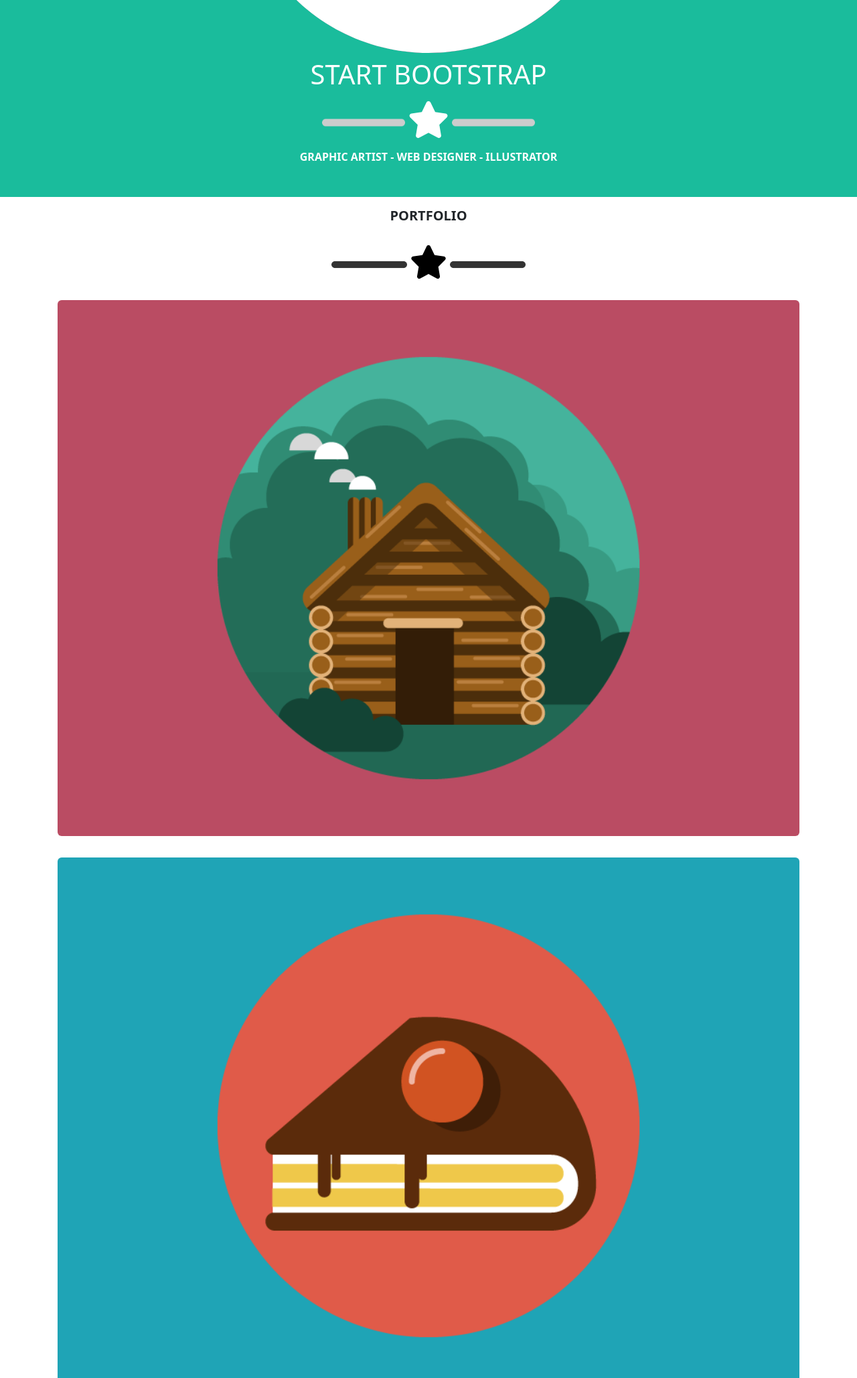
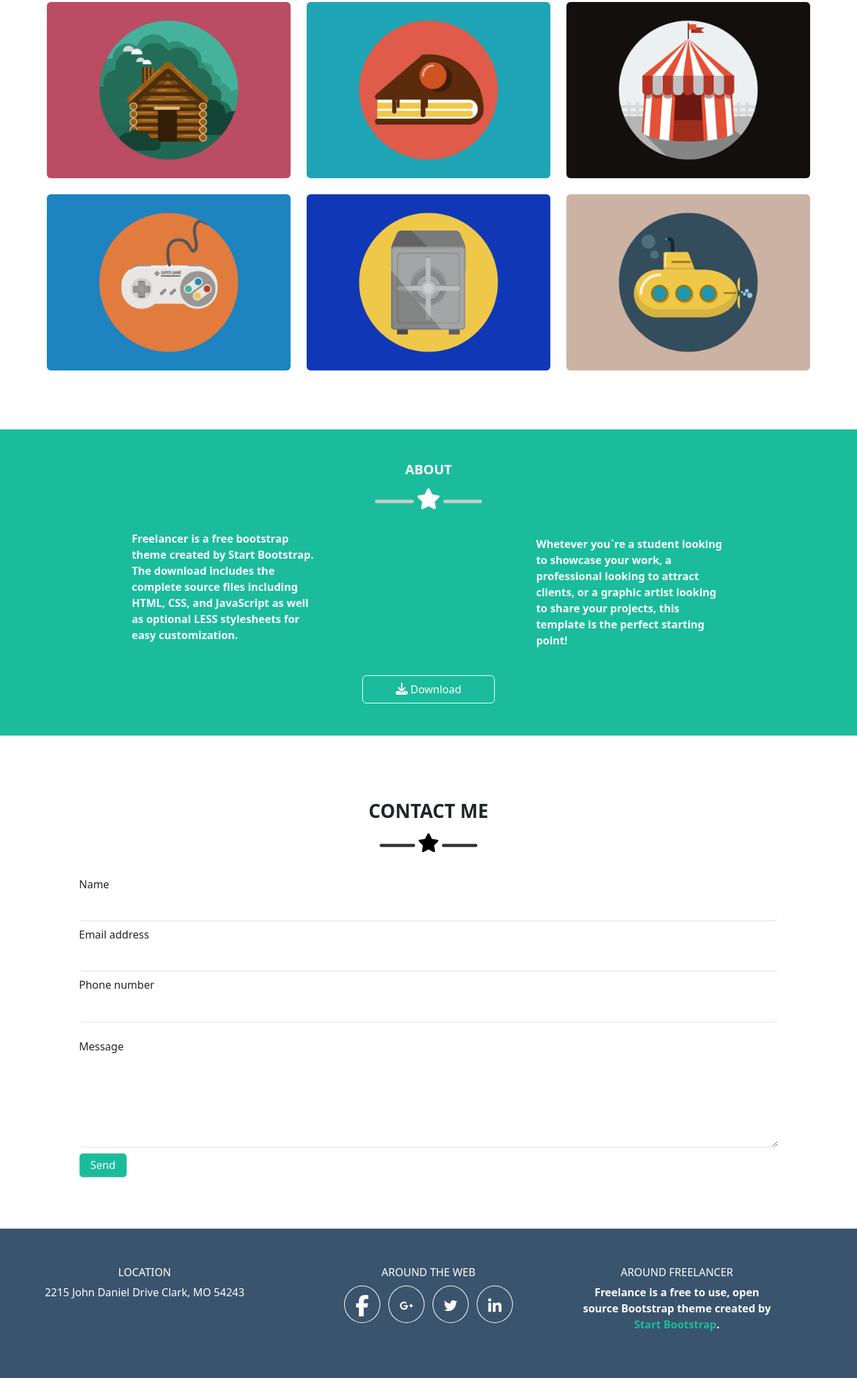
Before and after one commit to michelealiffi/html-css-bootstrap-freelancer, a plain HTML site: page index.html in a window 1280 px wide. Shown: the part 683-2740 px from the top of the page at 67% size. Drawn offline with nearby package versions, Linux system fonts and the light colour scheme.

Commit message:
Finish project and all layout

```diff
--- a/index.html
+++ b/index.html
@@ -10,140 +10,131 @@
 </head>
 <body>
     <header>
-        <nav class="navbar bg_ocean_dark p-3 fixed-top">
+        <div class="container-fluid">
+            <nav class="navbar navbar-expand-lg bg_ocean_dark p-3 fixed-top">
                 <div class="container-fluid">
                   <a class="navbar-brand fw-bold text-white" href="#">START BOOTSTRAP</a>
-              <button class="navbar-toggler navbar-dark bg_ocean_dark" type="button" data-bs-toggle="offcanvas" data-bs-target="#offcanvasNavbar" aria-controls="offcanvasNavbar" aria-label="Toggle navigation">
+                  <button class="navbar-toggler navbar-dark bg_ocean_dark" type="button" data-bs-toggle="collapse" data-bs-target="#navbarNav" aria-controls="navbarNav" aria-expanded="false" aria-label="Toggle navigation">
                     <span class="navbar-toggler-icon"></span>
                   </button>
-              <div class="offcanvas offcanvas-end" tabindex="-1" id="offcanvasNavbar" aria-labelledby="offcanvasNavbarLabel">
-                <div class="offcanvas-header">
-                  <h5 class="offcanvas-title" id="offcanvasNavbarLabel">Offcanvas</h5>
-                  <button type="button" class="btn-close" data-bs-dismiss="offcanvas" aria-label="Close"></button>
-                </div>
-                <div class="offcanvas-body">
-                  <ul class="navbar-nav justify-content-end flex-grow-1 pe-3">
+                    <div class="collapse navbar-collapse" id="navbarNav">
+                      <ul class="navbar-nav justify-content-end flex-grow-1 pe-3 ms-auto text-uppercase">
                         <li class="nav-item">
-                      <a class="nav-link active" aria-current="page" href="#">Home</a>
+                          <a class="nav-link active fw-semibold" aria-current="page" href="#">Portfolio</a>
                         </li>
                         <li class="nav-item">
-                      <a class="nav-link" href="#">Link</a>
+                          <a class="nav-link active fw-semibold" href="#">About</a>
                         </li>
-                    <li class="nav-item dropdown">
-                      <a class="nav-link dropdown-toggle" href="#" role="button" data-bs-toggle="dropdown" aria-expanded="false">
-                        Dropdown
-                      </a>
-                      <ul class="dropdown-menu">
-                        <li><a class="dropdown-item" href="#">Action</a></li>
-                        <li><a class="dropdown-item" href="#">Another action</a></li>
-                        <li>
-                          <hr class="dropdown-divider">
-                        </li>
-                        <li><a class="dropdown-item" href="#">Something else here</a></li>
-                      </ul>
+                        <li class="nav-item">
+                            <a class="nav-link active fw-semibold" href="#">Contact</a>
                         </li>
                       </ul>
-                  <form class="d-flex mt-3" role="search">
-                    <input class="form-control me-2" type="search" placeholder="Search" aria-label="Search">
-                    <button class="btn btn-outline-success" type="submit">Search</button>
-                  </form>
-                </div>
                     </div>
                 </div>
             </nav>
+        </div>
     </header>
     <main>
+        <section id="jumbo">
             <div class="container-fluid bg_better">
                 <div class="row justify-content-center py-5">
-                <div class="text-center text-white">
-                    <img class="img-fluid col-6 py-2 pt-5" src="img/avatar.svg" alt="Profile Picture">
+                    <div class="col-10 text-center text-white">
+                        <img class="img-fluid col-6 py-2 pt-5" src="img/avatar.svg" alt="Profile Picture" id="avatar">
                         <h1 class="fs-1">START BOOTSTRAP</h1>
                         <div class="p-2">
-                        <img class="w_10 filter" src="img/line-27325_1280.webp" alt="">
-                        <img class="w_5 pb-2 filter" src="img/star-solid.svg" alt="">
-                        <img class="w_10 filter" src="img/line-27325_1280.webp" alt="">
+                            <img class="w_10 line filter" src="img/line-27325_1280.webp" alt="">
+                            <img id="star" class="w_5 pb-2 filter" src="img/star-solid.svg" alt="">
+                            <img class="w_10 line filter" src="img/line-27325_1280.webp" alt="">
                         </div>
                         <div class="text-uppercase fw-semibold">Graphic Artist - Web Designer - Illustrator</div>
                     </div>
                 </div>
             </div>
+        </section>
+        <section id="portfolio">
             <div class="container p-0 text-center">
                 <p class="h2 text-uppercase py-3 text-center fs-5 fw-semibold">Portfolio</p>
                 <div class="p-2">
-                <img class="w_10" src="img/line-27325_1280.webp" alt="">
-                <img class="w_5 pb-2" src="img/star-solid.svg" alt="">
-                <img class="w_10" src="img/line-27325_1280.webp" alt="">
+                    <img class="w_10 line" src="img/line-27325_1280.webp" alt="">
+                    <img id="star" class="w_5 pb-2" src="img/star-solid.svg" alt="">
+                    <img class="w_10 line" src="img/line-27325_1280.webp" alt="">
                 </div>
-            <div class="row text-center">
-                <div class="">
-                    <div class="m-3">
+                <div class="row text-center mt-2">
+                    <div class="col-12 col-md-6 col-lg-4 p-auto">
+                        <div class="m-3 m-md-0 mb-md-4">
                             <img class="w-100 rounded" src="img/cabin.png" alt="Cabin">
                         </div>
                     </div>
-                <div class="">
-                    <div class="m-3">
+                    <div class="col-12 col-md-6 col-lg-4">
+                        <div class="m-3 m-md-0 mb-md-4">
                             <img class="w-100 rounded" src="img/cake.png" alt="Cake">
                         </div>
                     </div>
-                <div class="">
-                    <div class="m-3">
+                    <div class="col-12 col-md-6 col-lg-4">
+                        <div class="m-3 m-md-0 mb-md-4">
                             <img class="w-100 rounded" src="img/circus.png" alt="Circus">
                         </div>
                     </div>
-                <div class="">
-                    <div class="m-3">
+                    <div class="col-12 col-md-6 col-lg-4">
+                        <div class="m-3 m-md-0 mb-md-4">
                             <img class="w-100 rounded" src="img/game.png" alt="Game">
                         </div>
                     </div>
-                <div class="">
-                    <div class="m-3">
+                    <div class="col-12 col-md-6 col-lg-4">
+                        <div class="m-3 m-md-0 mb-md-4">
                             <img class="w-100 rounded" src="img/safe.png" alt="Safe">
                         </div>
                     </div>
-                <div class="mb-3">
-                    <div class="m-3">
+                    <div class="col-12 col-md-6 col-lg-4 mb-3">
+                        <div class="m-3 m-md-0 mb-md-4">
                             <img class="w-100 rounded" src="img/submarine.png" alt="Submarine">
                         </div>
                     </div>
                 </div>
             </div>
-        <div class="container-fluid bg_better py-5 my-5">
+        </section>
+        <section id="about">
+            <div class="container-fluid bg_better p-5 my-5">
                 <div class="text-uppercase text-center h3 fs-5 fw-semibold text-white">About</div>
                 <div class="p-2 mb-3 text-center filter">
-                <img class="w_10" src="img/line-27325_1280.webp" alt="">
-                <img class="w_5 pb-2" src="img/star-solid.svg" alt="">
-                <img class="w_10" src="img/line-27325_1280.webp" alt="">
+                    <img class="w_10 line" src="img/line-27325_1280.webp" alt="">
+                    <img id="star" class="w_5 pb-2" src="img/star-solid.svg" alt="">
+                    <img class="w_10 line" src="img/line-27325_1280.webp" alt="">
                 </div>
-            <div class="row justify-content-center text-white fw-semibold flex-column">
-                <div class="col-9 mx-auto">
+                <div class="row justify-content-center text-white fw-semibold">
+                    <div class="col-12 col-md-6 col-lg-4 mx-auto">
                         <p class="px-5">Freelancer is a free bootstrap theme created by Start Bootstrap. The download includes the complete source files including HTML, CSS, and JavaScript as well as optional LESS stylesheets for easy customization.</p>
                     </div>
-                <div class="col-9 mx-auto mt-2">
+                    <div class="col-12 col-md-6 col-lg-4 mx-auto mt-2">
                         <p class="px-5">Whetever you`re a student looking to showcase your work, a professional looking to attract clients, or a graphic artist looking to share your projects, this template is the perfect starting point!</p>
                     </div>
-                <div class="col-4 text-center mx-auto mt-4">
-                    <a class="p-2 text-white bg_better border border-white rounded btn"><img class="w_10 mb-1 filter" src="img/download-solid.svg" alt=""> Download</a>
+                    <div class="col-12">
+                        <div class="col-4 col-md-2 text-center mx-auto mt-4">
+                            <a class="p-2 text-white bg_better border border-white rounded btn"><img class="mb-1 filter" id="download" src="img/download-solid.svg" alt=""> Download</a>
                         </div>
                     </div>
                 </div>
-        <div class="container mb-3">
+            </div>
+        </section>
+        <section id="contact">
+            <div class="container mb-3 p-5">
                 <form action="#" class="row">
-                <h3 class="text-uppercase text-center fs-3 fw-semibold" id="contact">Contact me</h3>
+                    <h3 class="text-uppercase text-center fs-3 fw-semibold">Contact me</h3>
                     <div class="p-2 mb-3 text-center">
-                    <img class="w_10" src="img/line-27325_1280.webp" alt="">
-                    <img class="w_5 pb-2" src="img/star-solid.svg" alt="">
-                    <img class="w_10" src="img/line-27325_1280.webp" alt="">
+                        <img class="w_10 line" src="img/line-27325_1280.webp" alt="">
+                        <img id="star" class="w_5 pb-2" src="img/star-solid.svg" alt="">
+                        <img class="w_10 line" src="img/line-27325_1280.webp" alt="">
                     </div>
-                <div class="col-6 mx-auto">
-                    <div class="col-6 py-1">
+                    <div class="col-6 col-md-9 col-lg-12 mx-auto">
+                        <div class="col-12 py-1">
                             <label class="h6 form-label" for="first-name">Name</label>
                             <input class="text-secondary form-control border border-0 border-bottom" id="first-name" type="text">
                         </div>
-                    <div class="col-6 py-1">
+                        <div class="col-12 py-1">
                             <label class="h6 form-label" for="email">Email address</label>
                             <input class="text-secondary form-control border border-0 border-bottom" id="email" type="email">
                         </div>
-                    <div class="col-6 py-1">
+                        <div class="col-12 py-1">
                             <label class="h6 form-label" for="phone-number">Phone number</label>
                             <input class="text-secondary form-control border border-0 border-bottom" id="phone-number" type="number">
                         </div>
@@ -157,22 +148,25 @@
                     </div>
                 </form>
             </div>
+        </section>
     </main>
     <footer>
-        <div class="container-fluid bg_ocean">
-            <div class="row text-center py-4 flex-column text-white">
-                <div class="col fs-6 py-3">
+        <div class="container-fluid bg_ocean p-3">
+            <div class="row text-center py-4 text-white">
+                <div class="col-12 col-md-4 fs-6 py-3">
                     <p class="text-uppercase h5 fs-6">Location</p>
                     <p class="p-0 m-0">2215 John Daniel Drive Clark, MO 54243</p>
                 </div>
-                <div class="col fs-6">
-                    <p class="text-uppercase h5 py-3 fs-6">Around the Web</p>
-                    <a class="p-3 mx-1 border border-white rounded-circle"><img class="w_5" src="img/facebook-f.svg" alt=""></a>
-                    <a class="p-3 mx-1 border border-white rounded-circle"><img class="w_5" src="img/google-plus-g.svg" alt=""></a>
-                    <a class="p-3 mx-1 border border-white rounded-circle"><img class="w_5" src="img/twitter.svg" alt=""></a>
-                    <a class="p-3 mx-1 border border-white rounded-circle"><img class="w_5" src="img/linkedin-in.svg" alt=""></a>
+                <div class="col-12 col-md-4 fs-6 py-3">
+                    <p class="text-uppercase h5 fs-6">Around the Web</p>
+                    <div class="py-3">
+                        <a class="p-3 mx-1 border border-white rounded-circle"><img id="facebook" class="w_5 img-fluid" src="img/facebook-f.svg" alt=""></a>
+                        <a class="p-3 mx-1 border border-white rounded-circle"><img id="googleplus" class="w_5" src="img/google-plus-g.svg" alt=""></a>
+                        <a class="p-3 mx-1 border border-white rounded-circle"><img id="twitter" class="w_5" src="img/twitter.svg" alt=""></a>
+                        <a class="p-3 mx-1 border border-white rounded-circle"><img id="linkedin" class="w_5 img-fluid" src="img/linkedin-in.svg" alt=""></a>
                     </div>
-                <div class="col fs-6 mt-5 fw-semibold">
+                </div>
+                <div class="col-12 col-md-4 col-lg-3 fs-6 fw-semibold py-3">
                     <p class="text-uppercase h5 fs-6">Around Freelancer</p>
                     <p class="">Freelance is a free to use, open source Bootstrap theme created by <span class="text_better">Start Bootstrap</span>.</p>
                 </div>
--- a/style.css
+++ b/style.css
@@ -33,3 +33,91 @@
 .text_better {
     color: rgb(26, 188, 156);
 }
+
+#download {
+    width: 10%;
+}
+
+#facebook {
+    width: 4%;
+}
+
+#googleplus {
+    width: 5%;
+}
+
+#twitter {
+    width: 5%;
+}
+
+#linkedin {
+    width: 5%;
+}
+
+@media screen and (min-width: 576px) {
+    #avatar {
+        width: 50%;
+    }
+
+    #star {
+        width: 3%;
+    }
+
+    .line {
+        width: 5%;
+    }
+
+    #download {
+        width: 15%;
+    }
+
+    #facebook {
+        width: 6%;
+    }
+
+    #googleplus {
+        width: 6%;
+    }
+
+    #twitter {
+        width: 6%;
+    }
+
+    #linkedin {
+        width: 6%;
+    }
+}
+
+@media screen and (min-width: 992px) {
+    #avatar {
+        width: 25%;
+    }
+
+    #star {
+        width: 3%;
+    }
+
+    .line {
+        width: 5%;
+    }
+
+    #download {
+        width: 10%;
+    }
+
+    #facebook {
+        width: 5%;
+    }
+
+    #googleplus {
+        width: 5%;
+    }
+
+    #twitter {
+        width: 5%;
+    }
+
+    #linkedin {
+        width: 5%;
+    }
+}
```
Lines whose indentation alone changed are shown as unchanged.
